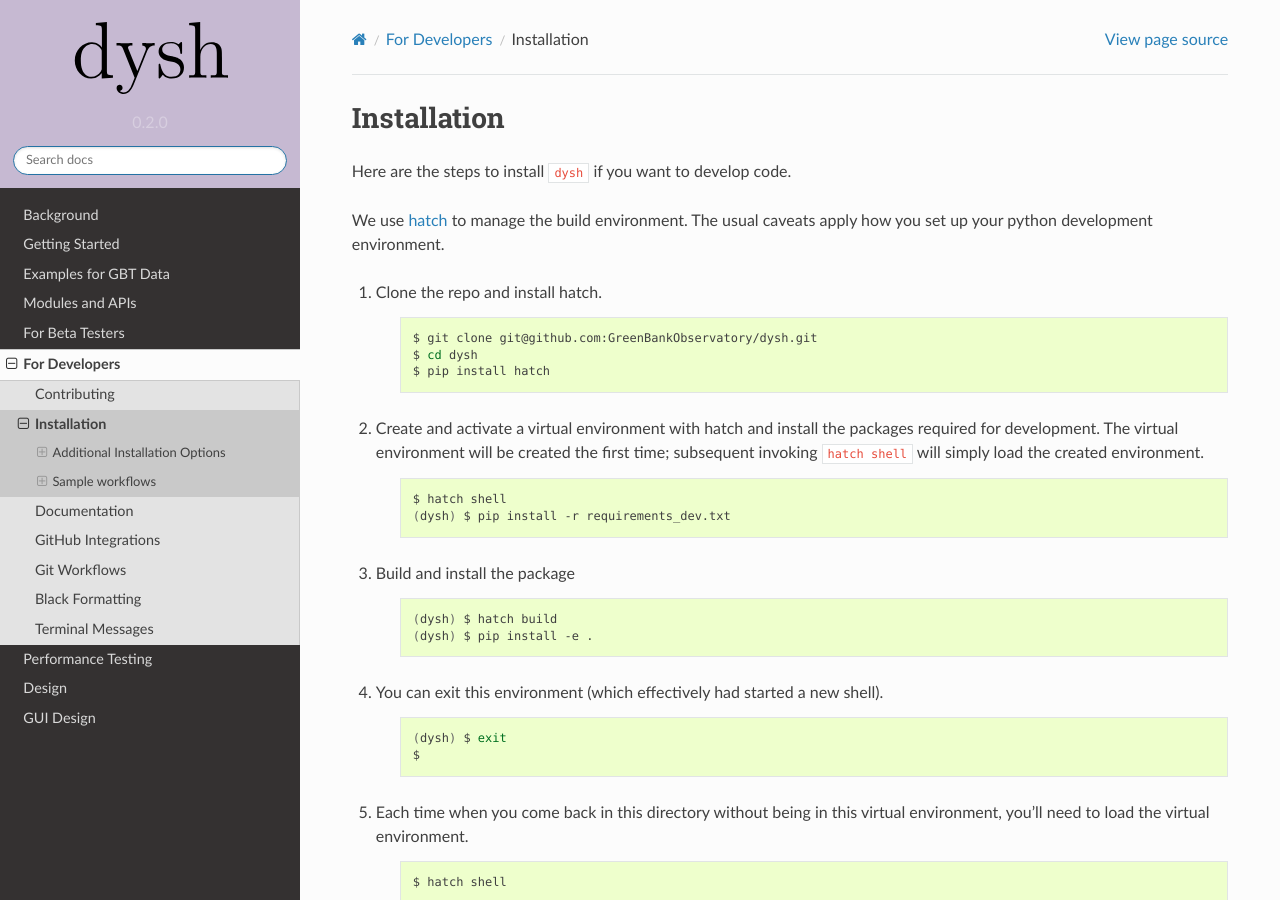
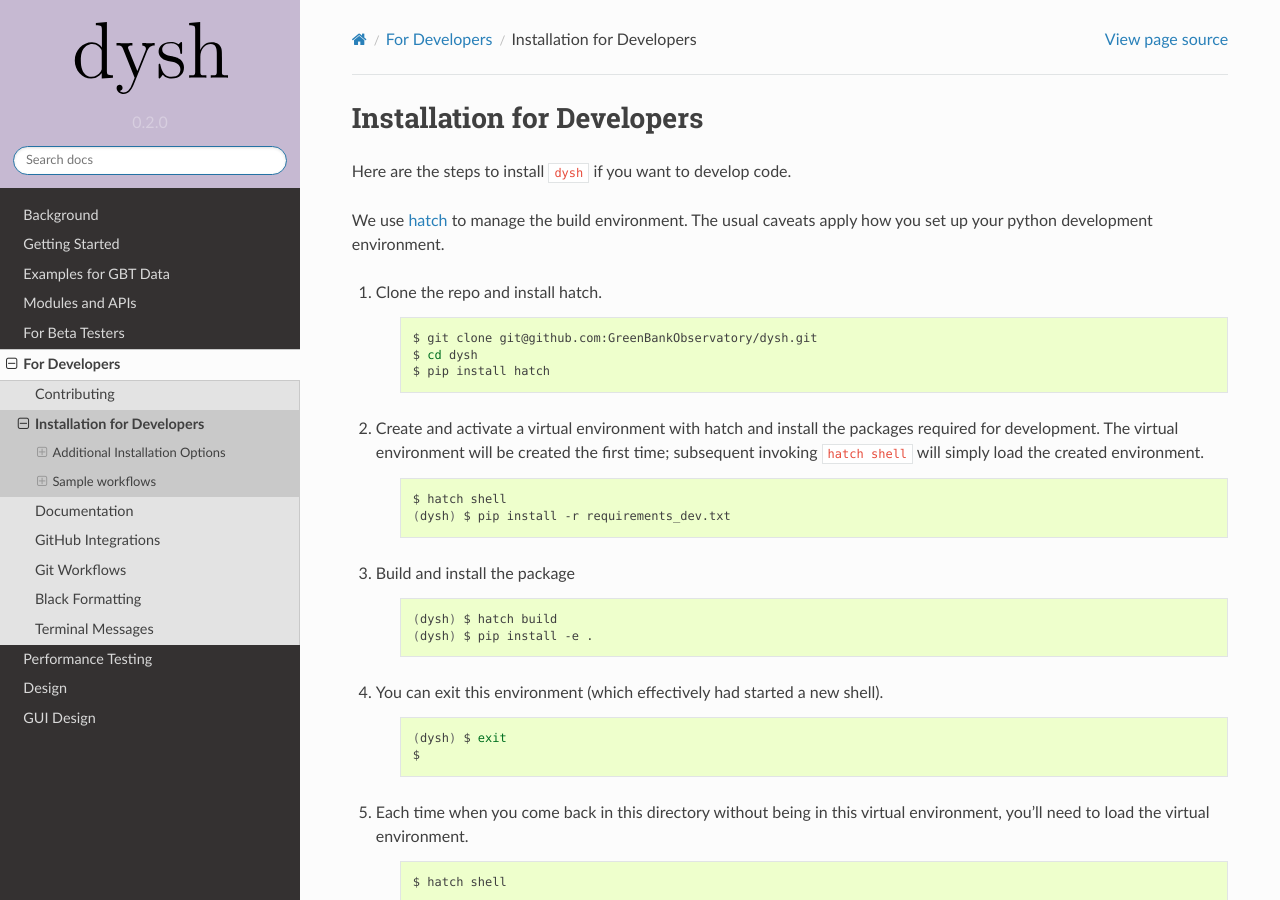
Before and after one commit to GreenBankObservatory/dysh, a Sphinx documentation site: the page built from docs/source/for_developers/install.rst, in a window 1280 px wide and 900 px high. Built offline with Sphinx 7.4.7 and the Read the Docs theme 2.0.0, drawn with Linux system fonts in a browser that asks for light colours; pages that are not in the unit, such as notebooks, are missing from menus.

Commit message:
Fixed broken link in docs: getting_started/install

```diff
--- a/docs/source/for_developers/install.rst
+++ b/docs/source/for_developers/install.rst
@@ -1,6 +1,6 @@
-************
-Installation
-************
+***************************
+Installation for Developers
+***************************
 
 Here are the steps to install ``dysh`` if you want to develop code.
 
--- a/docs/source/getting_started/install.rst
+++ b/docs/source/getting_started/install.rst
@@ -32,4 +32,4 @@ To install from github without creating a separate virtual environment:
     $ cd dysh
     $ pip install -e .
 
-If you wish to install using a virtual environment, which we strongly recommend if you plan to contribute to the code, see `Development`_.
+If you wish to install using a virtual environment, which we strongly recommend if you plan to contribute to the code, see :doc:`../for_developers/install`.
```
